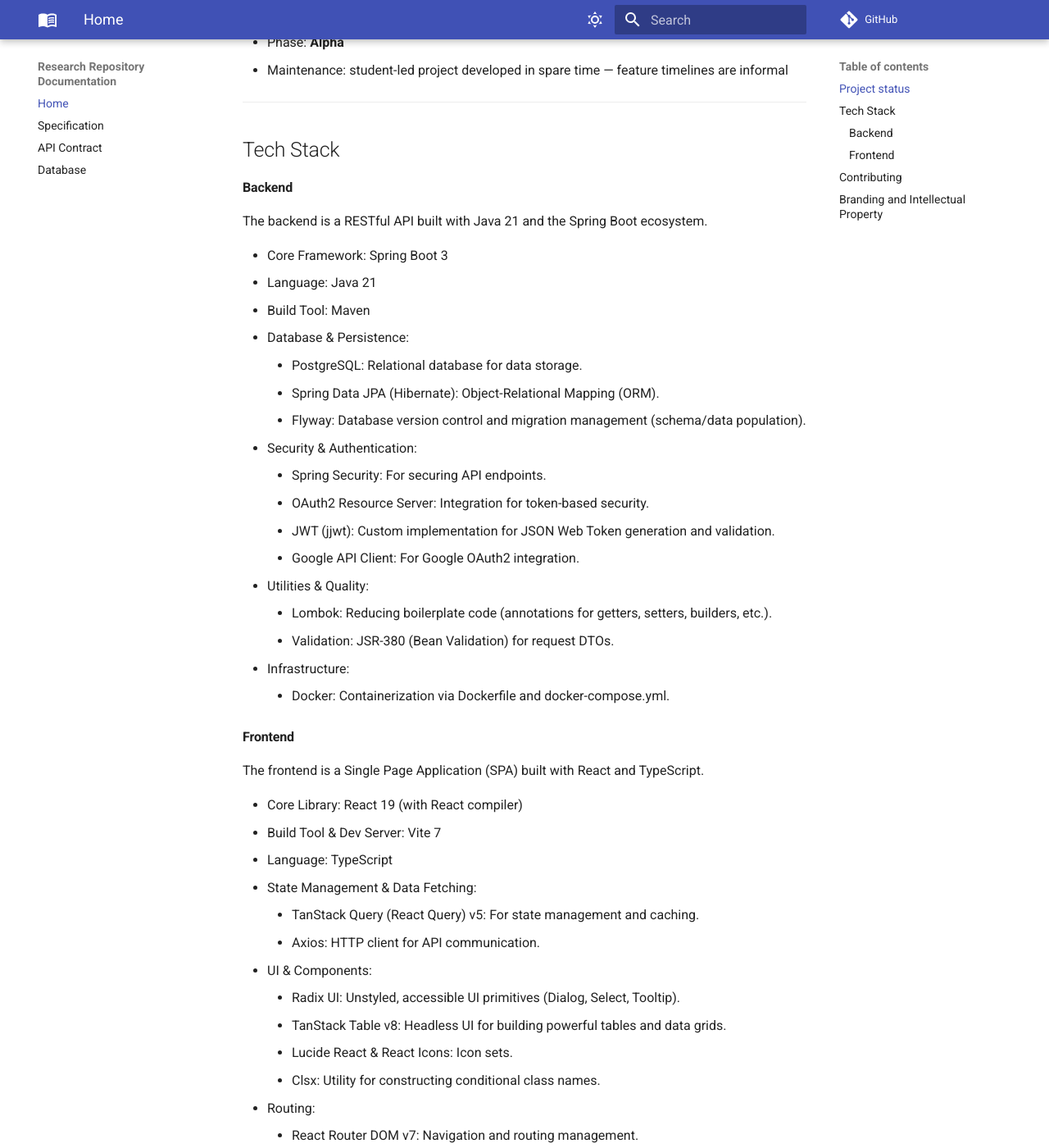
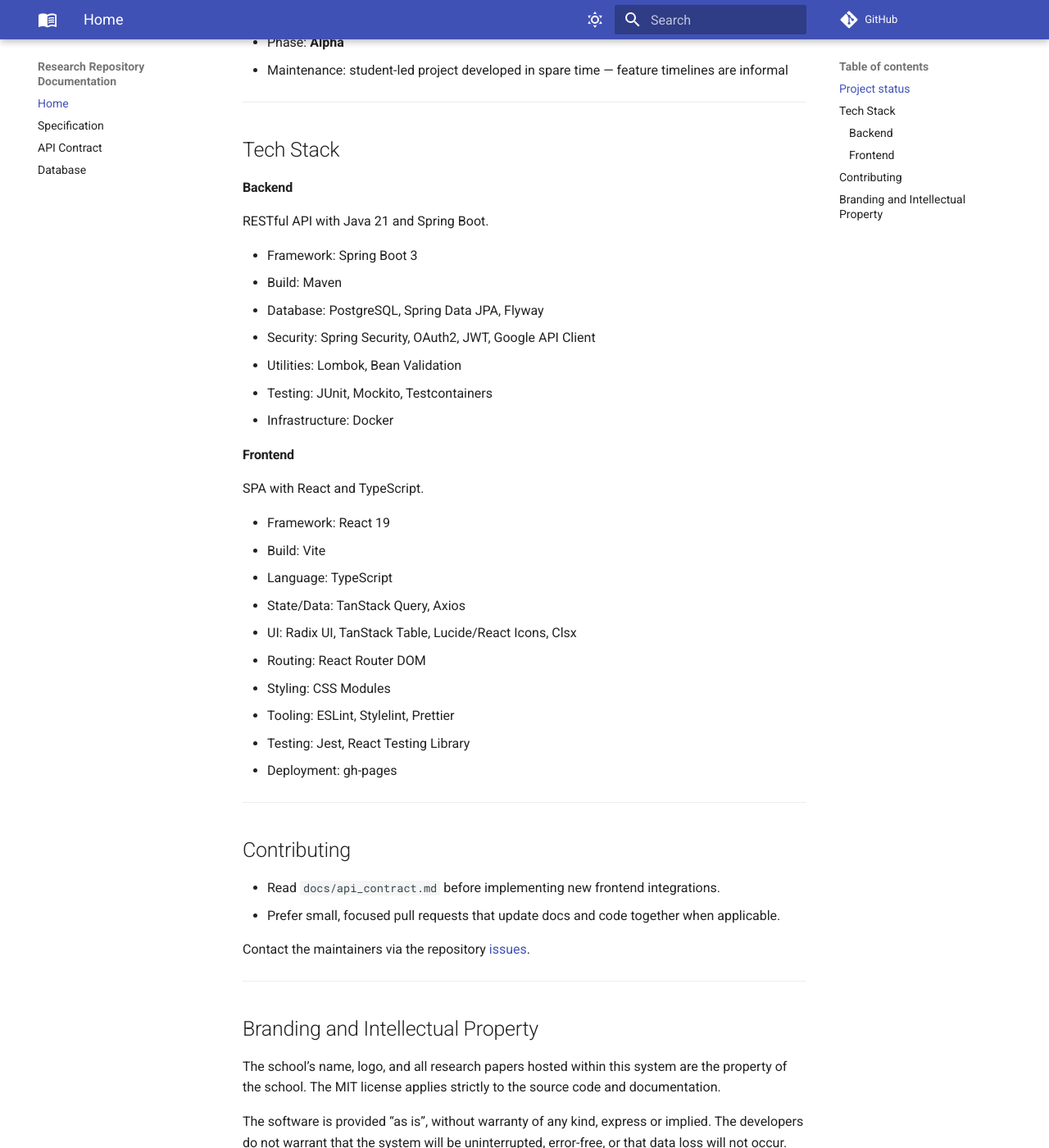
Before and after one commit to r4ppz/research-repo-docs, an MkDocs documentation site: the page built from docs/index.md, in a window 1280 px wide and 1400 px high, scrolled down 646 px. Shown: the whole window at 82% size. Built offline with MkDocs 1.6.1 and Material for MkDocs 9.7.7, drawn with Linux system fonts in a browser that asks for light colours; comment, search, counter and statistics services are not loaded; some of the changed text lies outside the part shown.

Commit message:
docs: simplify tech stack

```diff
--- a/docs/index.md
+++ b/docs/index.md
@@ -22,51 +22,30 @@
 
 #### Backend
 
-The backend is a RESTful API built with Java 21 and the Spring Boot ecosystem.
+RESTful API with Java 21 and Spring Boot.
 
-- Core Framework: Spring Boot 3
-- Language: Java 21
-- Build Tool: Maven
-- Database & Persistence:
-    - PostgreSQL: Relational database for data storage.
-    - Spring Data JPA (Hibernate): Object-Relational Mapping (ORM).
-    - Flyway: Database version control and migration management (schema/data population).
-- Security & Authentication:
-    - Spring Security: For securing API endpoints.
-    - OAuth2 Resource Server: Integration for token-based security.
-    - JWT (jjwt): Custom implementation for JSON Web Token generation and validation.
-    - Google API Client: For Google OAuth2 integration.
-- Utilities & Quality:
-    - Lombok: Reducing boilerplate code (annotations for getters, setters, builders, etc.).
-    - Validation: JSR-380 (Bean Validation) for request DTOs.
-- Infrastructure:
-    - Docker: Containerization via Dockerfile and docker-compose.yml.
+- Framework: Spring Boot 3
+- Build: Maven
+- Database: PostgreSQL, Spring Data JPA, Flyway
+- Security: Spring Security, OAuth2, JWT, Google API Client
+- Utilities: Lombok, Bean Validation
+- Testing: JUnit, Mockito, Testcontainers
+- Infrastructure: Docker
 
 #### Frontend
 
-The frontend is a Single Page Application (SPA) built with React and TypeScript.
+SPA with React and TypeScript.
 
-- Core Library: React 19 (with React compiler)
-- Build Tool & Dev Server: Vite 7
+- Framework: React 19
+- Build: Vite
 - Language: TypeScript
-- State Management & Data Fetching:
-    - TanStack Query (React Query) v5: For state management and caching.
-    - Axios: HTTP client for API communication.
-- UI & Components:
-    - Radix UI: Unstyled, accessible UI primitives (Dialog, Select, Tooltip).
-    - TanStack Table v8: Headless UI for building powerful tables and data grids.
-    - Lucide React & React Icons: Icon sets.
-    - Clsx: Utility for constructing conditional class names.
-- Routing:
-    - React Router DOM v7: Navigation and routing management.
-- Styling:
-    - Pure CSS / CSS Modules: Using global.css, variables.css, and reset.css.
-- Tooling & Linting:
-    - ESLint v9: For JavaScript/TypeScript linting.
-    - Stylelint v16: For CSS linting and formatting.
-    - Prettier: Code formatting.
-- Deployment:
-    - gh-pages: Used for deploying to GitHub Pages.
+- State/Data: TanStack Query, Axios
+- UI: Radix UI, TanStack Table, Lucide/React Icons, Clsx
+- Routing: React Router DOM
+- Styling: CSS Modules
+- Tooling: ESLint, Stylelint, Prettier
+- Testing: Jest, React Testing Library
+- Deployment: gh-pages
 
 ---
 
```
